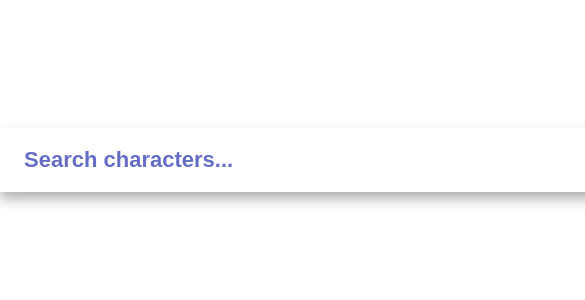
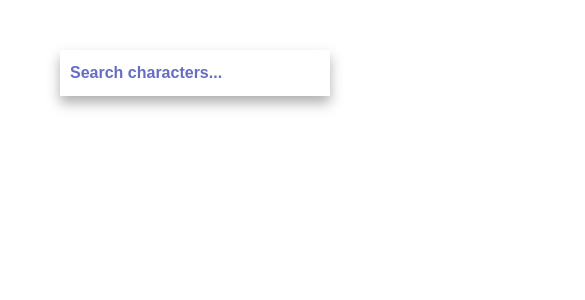
Before and after one commit to sli9/characters-test, a React (Vite) app: page / in a window 390 px wide. Shown: the top 300 px of the page, 585 px wide, since content can reach past the window. Built offline with nearby package versions, Linux system fonts and the light colour scheme.

Commit message:
feature: add media queries

```diff
--- a/src/app/App.css
+++ b/src/app/App.css
@@ -45,3 +45,16 @@ input:focus {
   outline: none;
   box-shadow: 0 7px 12px 0 #39393C66;
 }
+
+@media (max-width: 768px) {
+  input {
+    min-width: 250px;
+    min-height: 20px;
+    padding: 10px;
+    font-size: 16px;
+}
+  .inputWrapper {
+    padding-top: 50px;
+    gap: 6px;
+  }
+}
--- a/src/app/App.tsx
+++ b/src/app/App.tsx
@@ -1,4 +1,3 @@
-import './App.css';
 import { Routing } from '../common/routing/Routing.tsx';
 
 function App() {
--- a/src/app/Main.tsx
+++ b/src/app/Main.tsx
@@ -1,3 +1,4 @@
+import './App.css';
 import { ChangeEvent, useState } from 'react';
 import { useDebounce } from '../common/hooks/useDebounce.ts';
 import { useGetCharactersQuery } from '../features/characters/api/charactersApi.ts';
@@ -64,7 +65,7 @@ export const Main = () => {
         </span>
         {error && <span style={{ color: '#ea2e34' }}>{errMsg}</span>}
       </div>
-      {characters && (
+      {charactersForRender && (
         <Pagination
           info={characters?.info}
           onChangePage={handleChangePage}
--- a/src/features/characters/ui/CharactersList.module.css
+++ b/src/features/characters/ui/CharactersList.module.css
@@ -1,3 +1,7 @@
+.charactersContainer {
+    padding: 20px;
+}
+
 .cardsHead {
     height: 262px;
     display: flex;
@@ -13,3 +17,19 @@
     grid-auto-rows: 150px;
     gap: 20px;
 }
+
+@media (max-width: 1100px) {
+    .charactersGrid {
+        grid-template-columns: repeat(2, 1fr);
+    }
+    .cardsHead {
+        flex-direction: column;
+    }
+}
+
+@media (max-width: 768px) {
+    .charactersGrid, .cardsHead {
+        grid-template-columns: repeat(1, 1fr);
+        gap: 10px
+    }
+}
--- a/src/features/characters/ui/CharactersList.tsx
+++ b/src/features/characters/ui/CharactersList.tsx
@@ -9,7 +9,7 @@ type Props = {
 
 export const CharactersList = memo(({ characters }: Props) => {
   return (
-    <>
+    <div className={s.charactersContainer}>
       <div className={s.cardsHead}>
         {characters
           ?.slice(0, 2)
@@ -24,6 +24,6 @@ export const CharactersList = memo(({ characters }: Props) => {
             <CharacterCard key={character.id} character={character} />
           ))}
       </div>
-    </>
+    </div>
   );
 });
--- a/src/features/characters/ui/character-card/CharacterCard.module.css
+++ b/src/features/characters/ui/character-card/CharacterCard.module.css
@@ -11,7 +11,6 @@
 
 h3 {
     font-size: 30px;
-    Line-height: 30px;
 }
 
 .status {
@@ -34,3 +33,13 @@ p span {
 .dead {
     color: var(--dead-color);
 }
+
+@media (max-width: 400px) {
+    .status {
+        flex-direction: column;
+        gap: 5px;
+    }
+    h3 {
+        font-size: 20px;
+    }
+}
--- a/src/index.css
+++ b/src/index.css
@@ -20,7 +20,7 @@ a {
 body {
   margin: 0;
   display: flex;
-  min-width: 320px;
+  min-width: 300px;
   min-height: 100vh;
 }
 
```
